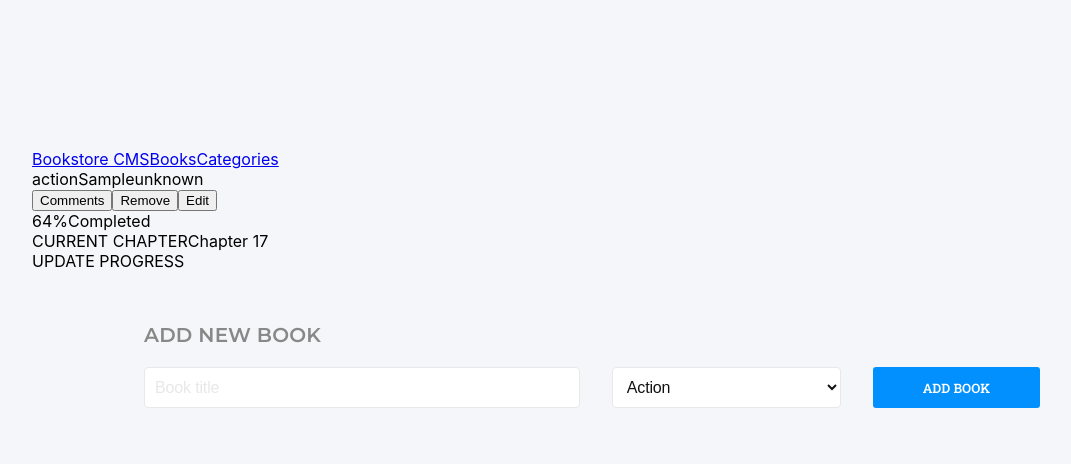
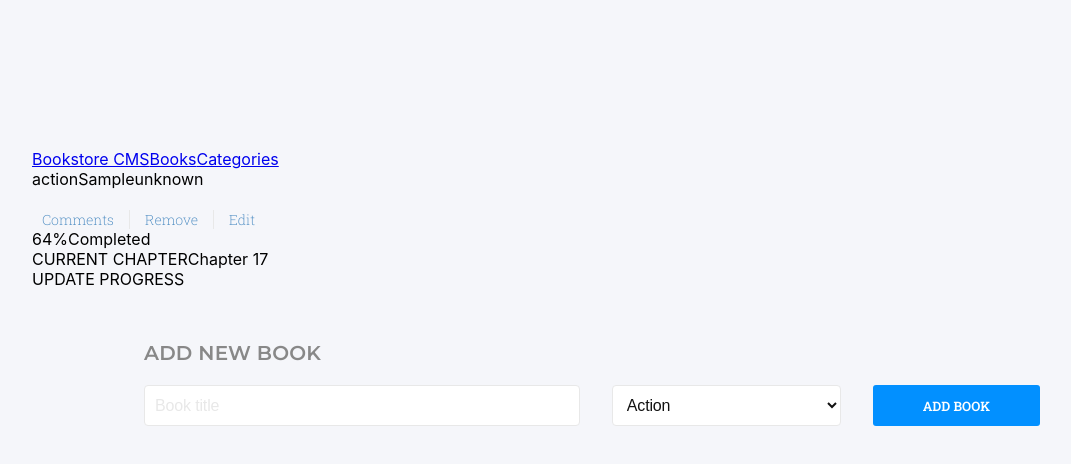
Before and after one commit to Leandro-Barretoo/bookstore_app, a React (Create React App) app: page / in a window 1280 px wide. Both pictures are taken after typing "Sample" into the empty fields and a click on the button "ADD BOOK". Shown: the top 464 px of the page, without its empty margins (68-1139 px from the left). Built offline with nearby package versions, Linux system fonts and the light colour scheme; no server answers.

Commit message:
Add styles to book actions

```diff
--- /dev/null
+++ b/src/components/BookActions.css
@@ -0,0 +1,22 @@
+@import url('https://fonts.googleapis.com/css2?family=Roboto+Slab:wght@200;400;600&display=swap');
+
+.Btn-Container {
+  padding: 20px 10px 0 10px;
+}
+
+.Btn {
+  border: none;
+  font-family: 'Roboto Slab', serif;
+  background-color: transparent;
+  color: #4386bf;
+  padding: 0;
+  margin-right: 15px;
+  font-size: 0.875rem;
+  font-weight: 300;
+  padding-right: 15px;
+  border-right: 1px solid #e8e8e8;
+}
+
+.Btn:last-child {
+  border: none;
+}
--- a/src/components/BookActions.js
+++ b/src/components/BookActions.js
@@ -1,6 +1,7 @@
 import React from 'react';
 import { useDispatch } from 'react-redux';
 import PropTypes from 'prop-types';
+import './BookActions.css';
 import { removeBook } from '../redux/books/books';
 
 const BookActions = (props) => {
@@ -24,10 +25,10 @@ const BookActions = (props) => {
   };
 
   return (
-    <div>
-      <button type="button">Comments</button>
-      <button type="button" onClick={removeBookFromStore}>Remove</button>
-      <button type="button">Edit</button>
+    <div className="Btn-Container">
+      <button className="Btn" type="button">Comments</button>
+      <button className="Btn" type="button" onClick={removeBookFromStore}>Remove</button>
+      <button className="Btn" type="button">Edit</button>
     </div>
   );
 };
```
